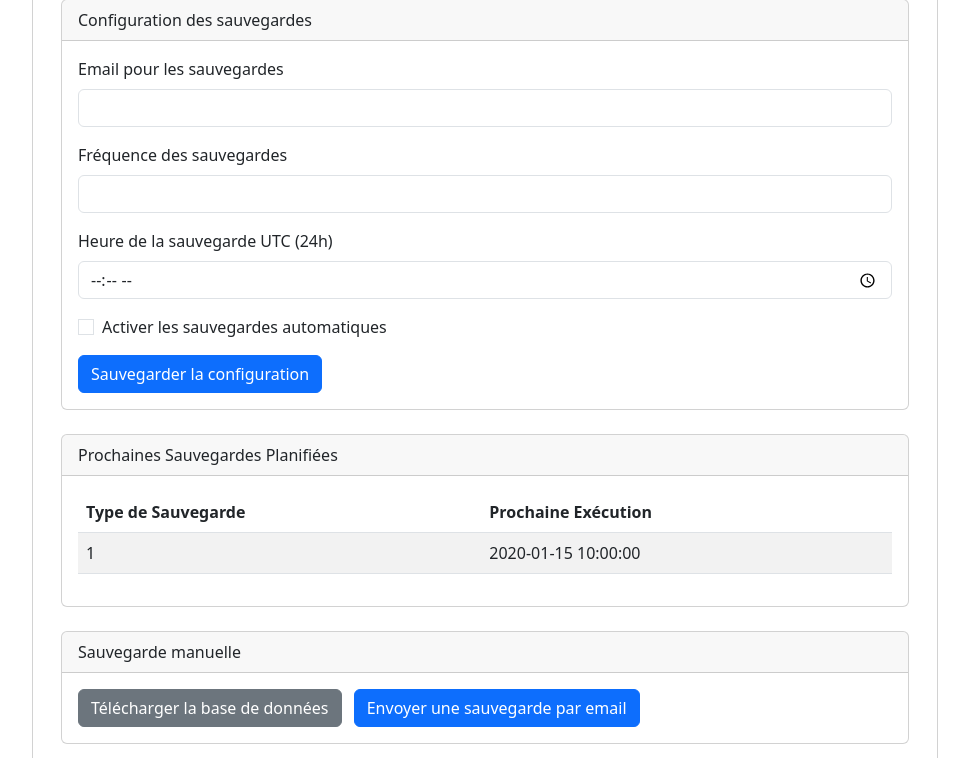
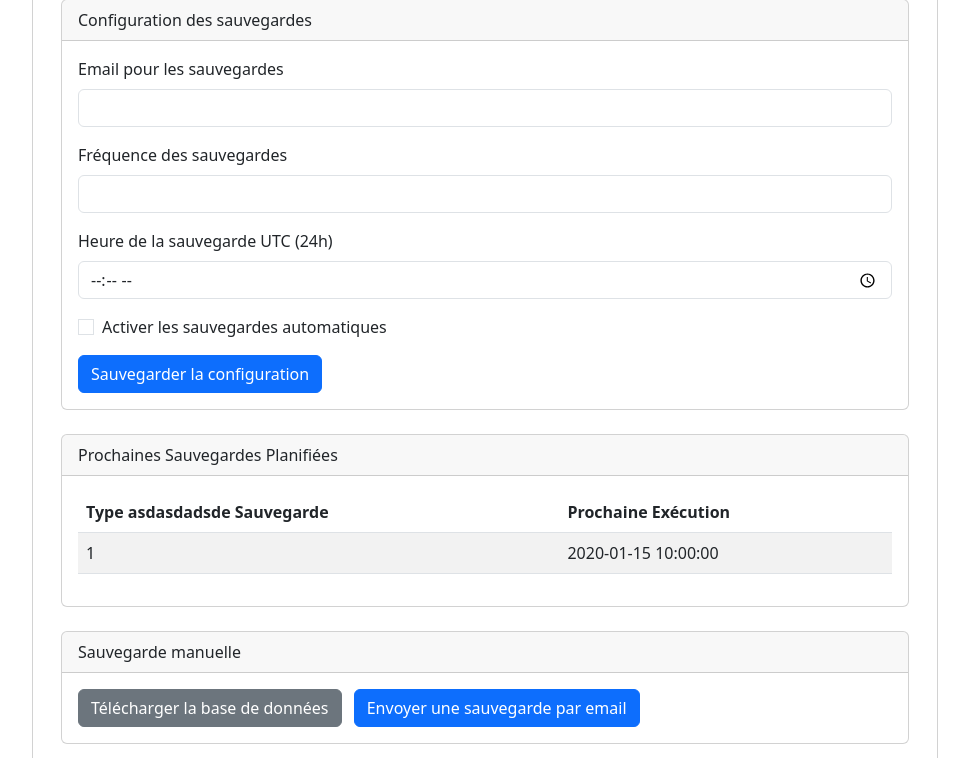
Before and after one commit to fpoisson2/EDxo, a Python web app: template templates/system/management.html in a window 1280 px wide. Shown: the part 366-1124 px from the top of the page, without its empty margins (248-1217 px from the left). Run offline with Jinja, Linux system fonts and the light colour scheme; the template is opened without the code that fills it: most values are stand-ins (such as "Sample title", 1, 10 or a date in 2020); form fields are guessed from the names that the template uses.

Commit message:
Update management.html

```diff
--- a/templates/system/management.html
+++ b/templates/system/management.html
@@ -51,7 +51,7 @@
             <table class="table table-striped">
                 <thead>
                     <tr>
-                        <th>Type de Sauvegarde</th>
+                        <th>Type asdasdadsde Sauvegarde</th>
                         <th>Prochaine Exécution</th>
                     </tr>
                 </thead>
```
